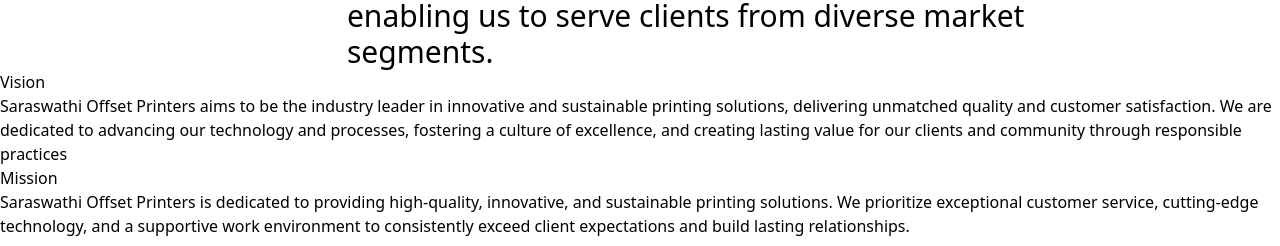
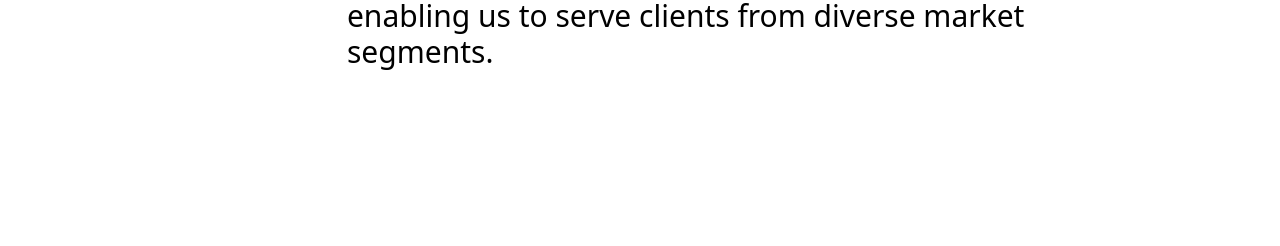
Before and after one commit to sanjvj/Saraswathi-offset-Printers, a React (Vite) app in the folder frontend/: page / in a window 1280 px wide. Shown: the part 1274-1520 px from the top of the page. Built offline with nearby package versions, Linux system fonts and the light colour scheme.

Commit message:
Added css Animation scroll

```diff
--- a/frontend/src/App.css
+++ b/frontend/src/App.css
@@ -0,0 +1,8 @@
+html{
+    scroll-snap-type: y mandatory;
+    scroll-behavior: smooth;
+}
+
+section{
+    scroll-snap-align: center;
+}
--- a/frontend/src/App.jsx
+++ b/frontend/src/App.jsx
@@ -2,15 +2,17 @@
 import Hero from "./Components/Hero";
 import Navbar from "./Components/Navbar";
 import Vision from "./Components/Vision";
-
+import "./App.css"
+import Mission from "./Components/Mission";
 function App() {
   return (
     <>
       <div class="absolute top-0 z-[-2] h-screen w-screen bg-white bg-[radial-gradient(100%_50%_at_50%_0%,rgba(0,163,255,0.13)_0,rgba(0,163,255,0)_50%,rgba(0,163,255,0)_100%)]"></div>
-      <Navbar></Navbar>
-      <Hero></Hero>
-      <About></About>
-      <Vision></Vision>
+      <section><Navbar></Navbar></section>
+      <section><Hero></Hero></section>
+      <section><About></About></section>
+      <section><Vision></Vision></section>
+      <section><Mission></Mission></section>
     </>
   );
 }
--- a/frontend/src/Components/About.jsx
+++ b/frontend/src/Components/About.jsx
@@ -2,7 +2,7 @@
 
 const About = () => {
   return (
-    <div className="mt-20 mx-52"><h1 className="text-6xl mb-10 mt-20">About Us</h1>
+    <div className="mt-20 mx-52 h-screen"><h1 className="text-6xl mb-10 mt-20">About Us</h1>
     <div className=" flex gap-24">
     <div>
       <img src="offset -1.jpg" alt="Offset Printer" className="h-auto w-auto rounded-xl"></img>
--- /dev/null
+++ b/frontend/src/Components/Mission.jsx
@@ -0,0 +1,20 @@
+import React from 'react'
+
+const Mission = () => {
+  return (
+    <div className='mt-20 mx-52 h-screen'>
+      <div>
+        <h1>Mission</h1>
+        <p>
+          Saraswathi Offset Printers is dedicated to providing high-quality,
+          innovative, and sustainable printing solutions. We prioritize
+          exceptional customer service, cutting-edge technology, and a
+          supportive work environment to consistently exceed client expectations
+          and build lasting relationships.
+        </p>
+      </div>
+    </div>
+  )
+}
+
+export default Mission
--- a/frontend/src/Components/Vision.jsx
+++ b/frontend/src/Components/Vision.jsx
@@ -2,9 +2,9 @@
 
 const Vision = () => {
   return (
-    <div>
-      <div>
-        <h1>Vision</h1>
+    <div className="mt-20 mx-52 h-screen">
+
+        <h1 className="">Vision</h1>
         <p>
           Saraswathi Offset Printers aims to be the industry leader in
           innovative and sustainable printing solutions, delivering unmatched
@@ -13,18 +13,7 @@
           creating lasting value for our clients and community through
           responsible practices
         </p>
-      </div>
 
-      <div>
-        <h1>Mission</h1>
-        <p>
-          Saraswathi Offset Printers is dedicated to providing high-quality,
-          innovative, and sustainable printing solutions. We prioritize
-          exceptional customer service, cutting-edge technology, and a
-          supportive work environment to consistently exceed client expectations
-          and build lasting relationships.
-        </p>
-      </div>
     </div>
   );
 };
```
